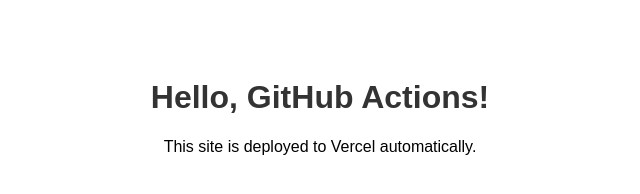
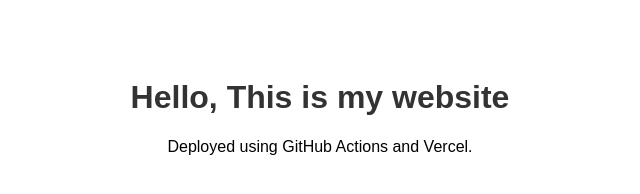
Before and after one commit to Mahima920/310PRG, a plain HTML site: page index.html in a window 1280 px wide. Shown: the whole page, without its empty margins (320-960 px from the left). Drawn offline with Linux system fonts and the light colour scheme.

Commit message:
Updated homepage text to 'This is my website'

```diff
--- a/index.html
+++ b/index.html
@@ -10,7 +10,7 @@
   </style>
 </head>
 <body>
-  <h1>Hello, GitHub Actions!</h1>
-  <p>This site is deployed to Vercel automatically.</p>
+  <h1>Hello, This is my website</h1>
+  <p>Deployed using GitHub Actions and Vercel.</p>
 </body>
 </html>
```
